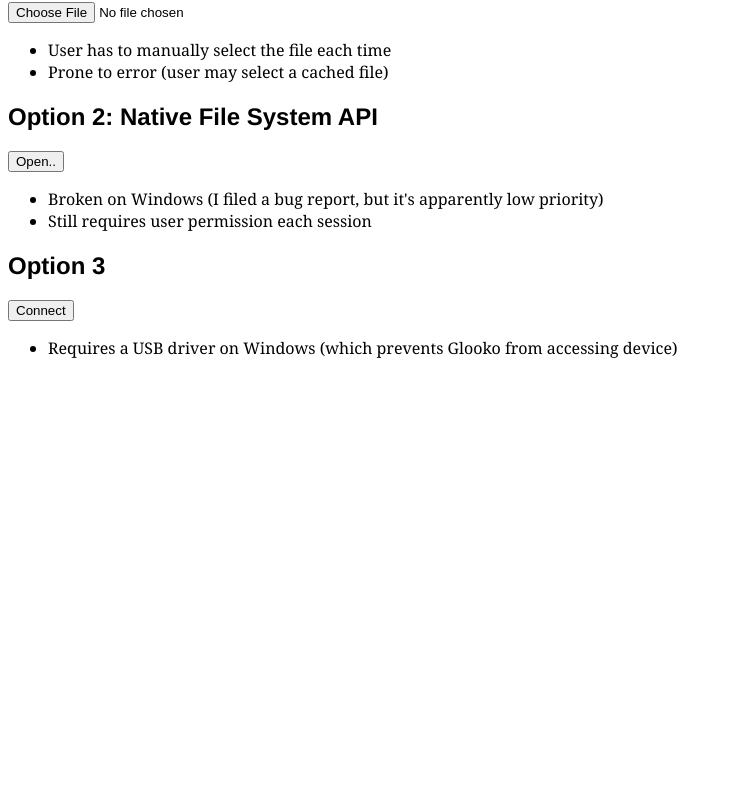
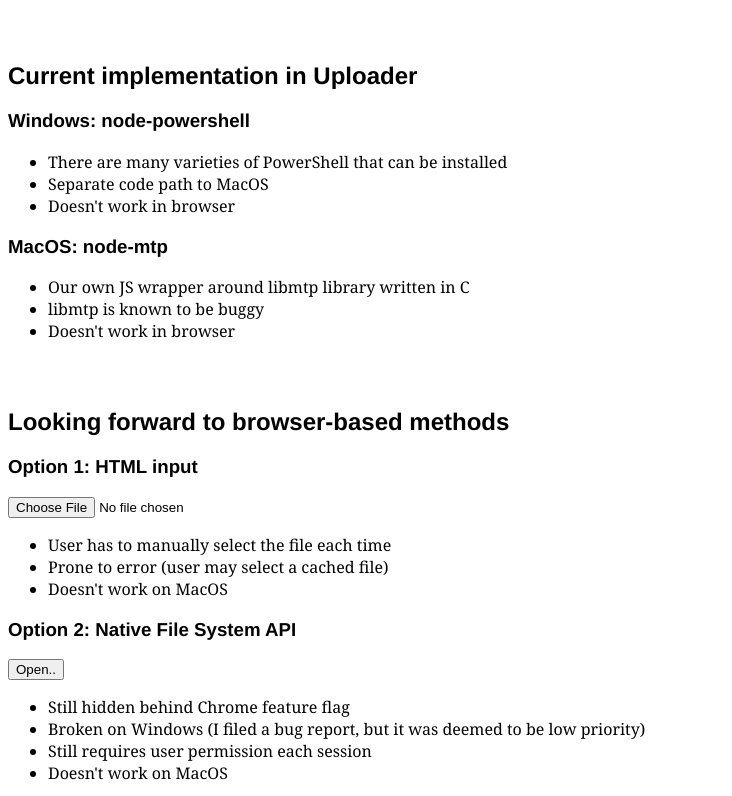
Before and after one commit to gniezen/mtp-test, a plain HTML site: page index.html in a window 1280 px wide. Shown: the part 54-850 px from the top of the page, without its empty margins (0-732 px from the left). Before the commit the page ends 800 px from the top, so only its background shows below. Drawn offline with Linux system fonts and the light colour scheme.

Commit message:
adding some more pros and cons

```diff
--- a/index.html
+++ b/index.html
@@ -6,27 +6,57 @@
     <link rel="stylesheet" type="text/css" href="main.css">
   </head>
   <body>
-    <h2>Option 1: HTML input</h2>
+  <h1>Uploading DASH PDMs</h1>
+
+  <section>
+    <h2>Current implementation in Uploader</h2>
+
+
+    <h3>Windows: node-powershell</h3>
+
+    <ul>
+      <li>There are many varieties of PowerShell that can be installed</li>
+      <li>Separate code path to MacOS</li>
+      <li>Doesn't work in browser</li>
+    </ul>
+
+    <h3>MacOS: node-mtp</h3>
+
+    <ul>
+      <li>Our own JS wrapper around libmtp library written in C</li>
+      <li>libmtp is known to be buggy</li>
+      <li>Doesn't work in browser</li>
+    </ul>
+  </section>
+
+<section>
+    <h2>Looking forward to browser-based methods</h2>
+
+    <h3>Option 1: HTML input</h3>
     <input type="file"/>
 
     <ul>
       <li>User has to manually select the file each time</li>
       <li>Prone to error (user may select a cached file)</li>
+      <li>Doesn't work on MacOS</li>
     </ul>
 
-    <h2>Option 2: Native File System API</h2>
+    <h3>Option 2: Native File System API</h3>
     <button id="butDirectory" class="buttons">Open..</button>
 
     <ul>
-      <li>Broken on Windows (I filed a bug report, but it's apparently low priority)</li>
+      <li>Still hidden behind Chrome feature flag</li>
+      <li>Broken on Windows (I filed a bug report, but it was deemed to be low priority)</li>
       <li>Still requires user permission each session</li>
+      <li>Doesn't work on MacOS</li>
     </ul>
 
-    <h2>Option 3</h2>
+    <h3>Option 3: Implement MTP over WebUSB</h3>
     <button id="connect">Connect</button>
 
     <ul>
       <li>Requires a USB driver on Windows (which prevents Glooko from accessing device)</li>
     </ul>
+  </section>
   </body>
 </html>
--- a/main.css
+++ b/main.css
@@ -2,6 +2,10 @@
   font-family: Georgia, Times, serif;
 }
 
-h2{
+h1,h2,h3{
   font-family: Helvetica, Arial, sans-serif;
 }
+
+section{
+  padding-top: 30px;
+}
```
Also changed, not shown: 1 other file.
